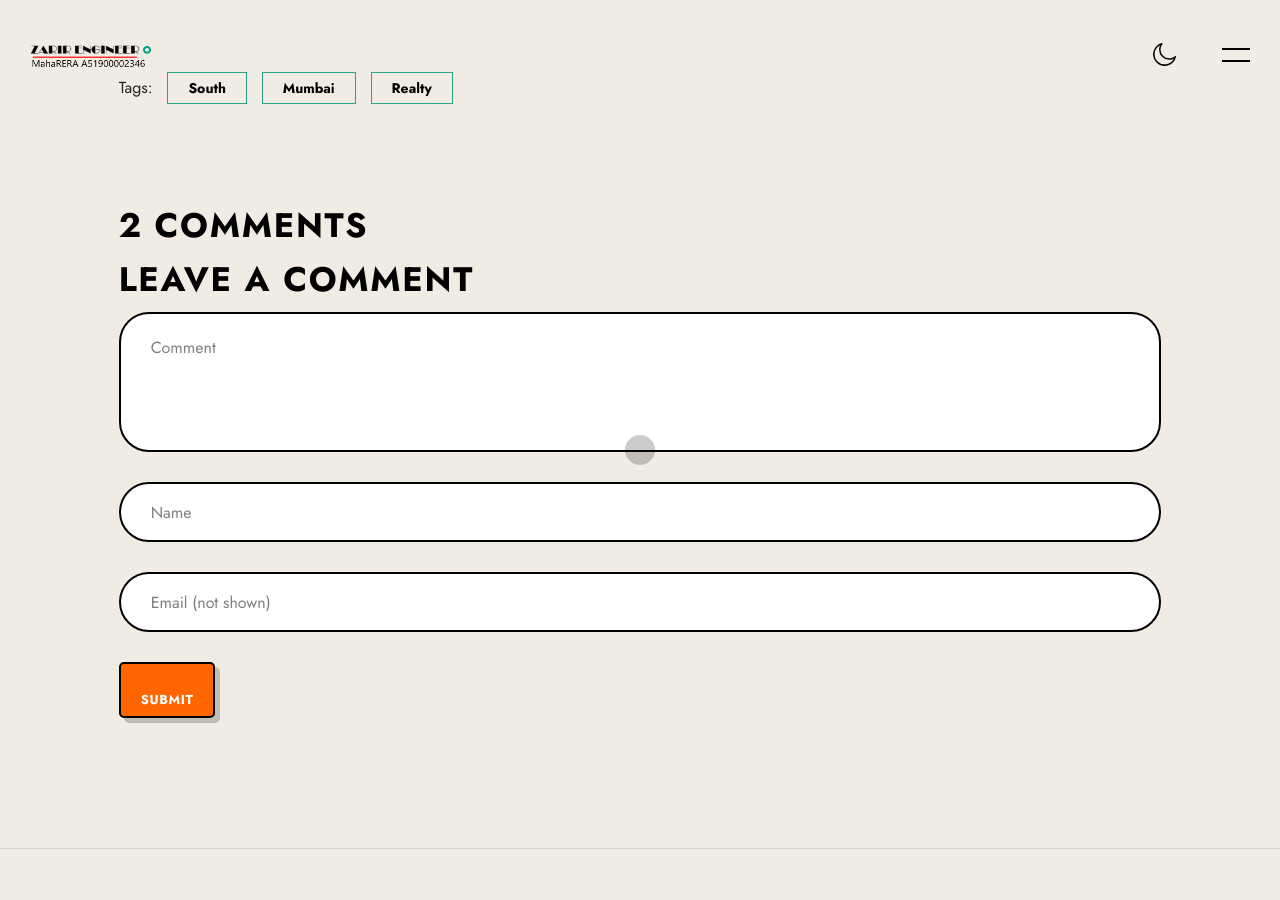
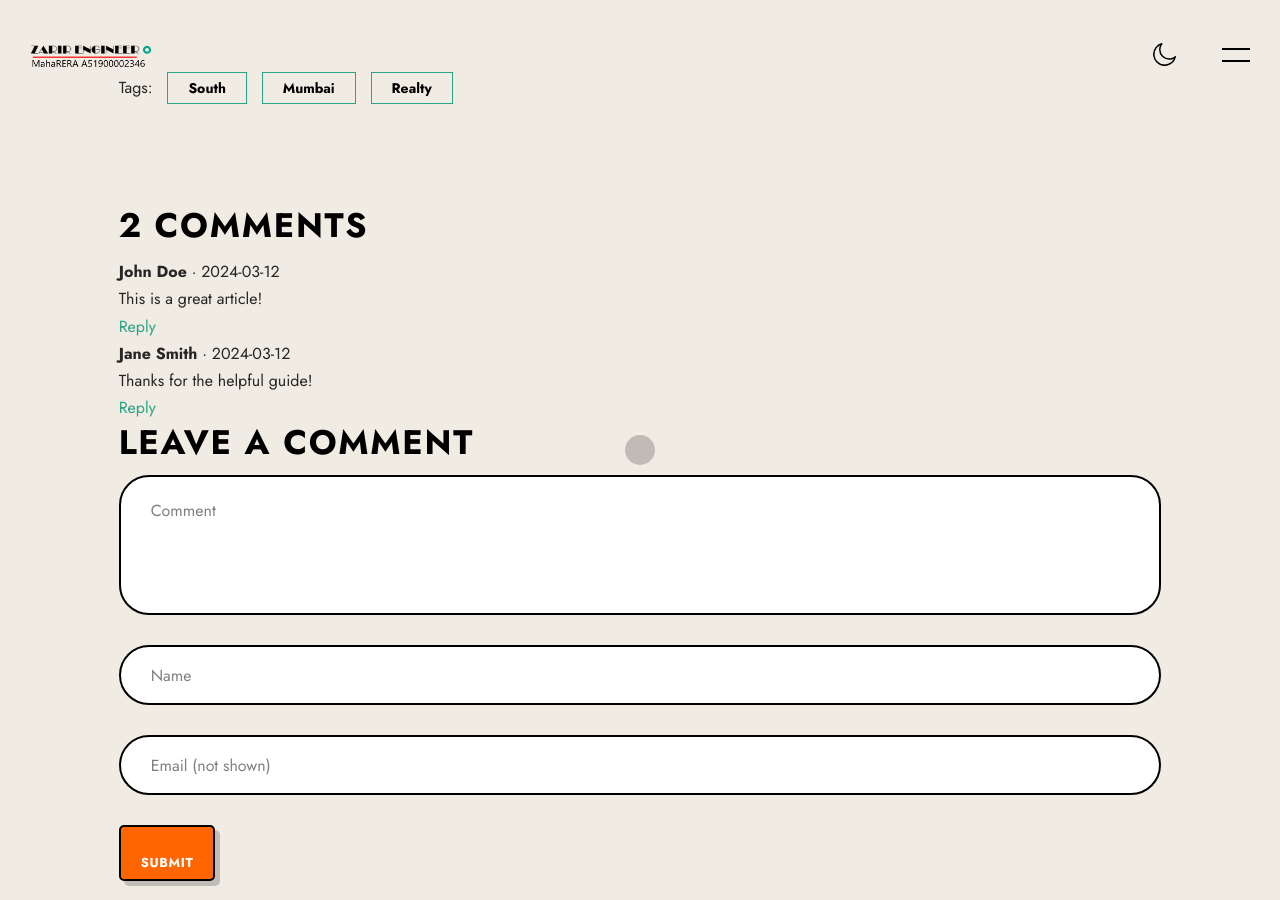
Before and after one commit to zarir-engineer/buildyourdream, a Jekyll site: the page built from _posts/2025-01-07-exploring-south-mumbai-real-estate.md, in a window 1280 px wide and 900 px high, scrolled down 1431 px. Built offline with Jekyll 4.4.1, drawn with Linux system fonts in a browser that asks for light colours; comment, search, counter and statistics services are not loaded.

Commit message:
Update post-base.html

```diff
--- a/_layouts/post-base.html
+++ b/_layouts/post-base.html
@@ -64,6 +64,24 @@ layout: base
                       {% endif %}
                     </div>
                   </div>
+                  {% if comments %}
+                    <div class="comments-list">
+                      {% for comment in comments %}
+                        <div class="comment" data-comment-id="{{ comment._id }}" id="comment-{{ comment._id }}">
+                          <div class="comment-header">
+                            <strong>{{ comment.name }}</strong> · {{ comment.date }}
+                          </div>
+                          <div class="comment-body">
+                            {{ comment.comment }}
+                          </div>
+                          <div class="comment-actions">
+                            <a href="#" onclick="showReplyForm('{{ comment._id }}'); return false;">Reply</a>
+                          </div>
+                          <div id="reply-box-{{ comment._id }}"></div>
+                        </div>
+                      {% endfor %}
+                    </div>
+                  {% endif %}
 
                   <!-- Comment  Form -->
                   <div class="form-comment">
@@ -71,7 +89,7 @@ layout: base
                       <div class="m-titles">
                         <div class="m-title align-left">Leave a comment</div>
                       </div>
-                      <form id="commentForm-123">
+                      <form id="commentForm">
                         <input type="hidden" name="options[slug]" value="{{ page.slug }}">
                         <input type="hidden" name="fields[date]" value="{{ 'now' | date: '%Y-%m-%d' }}">
 
```
